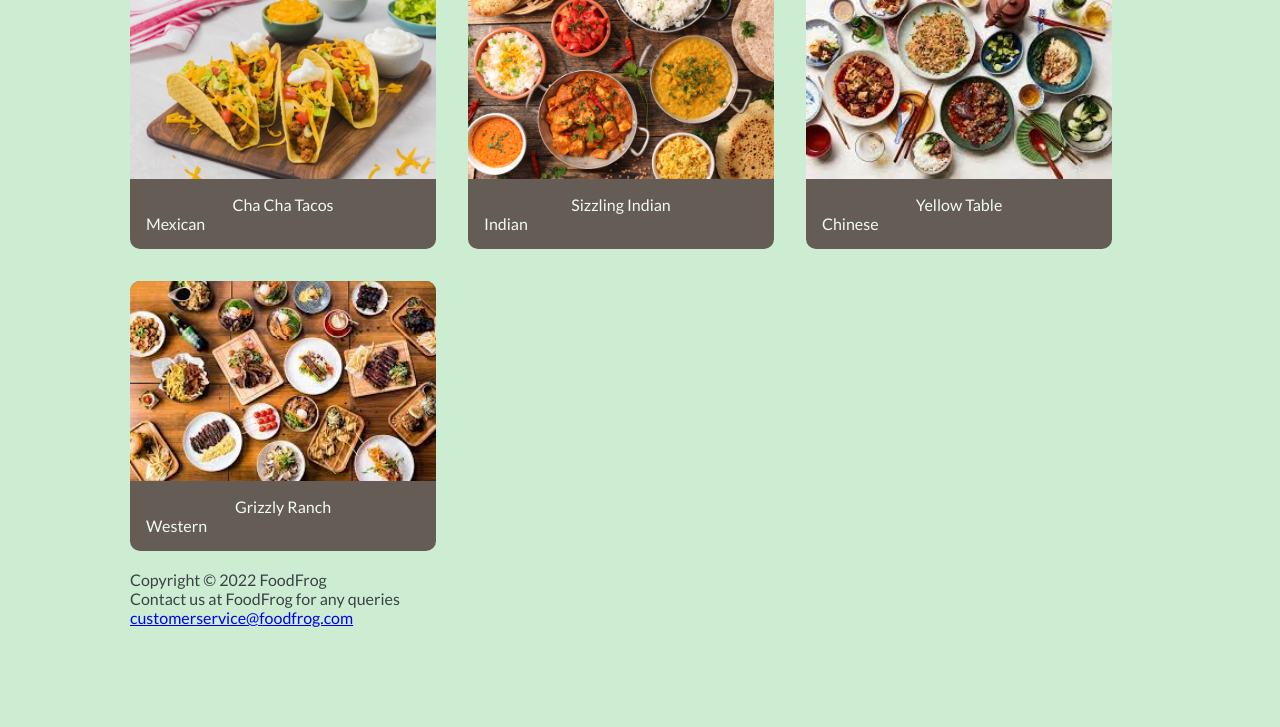
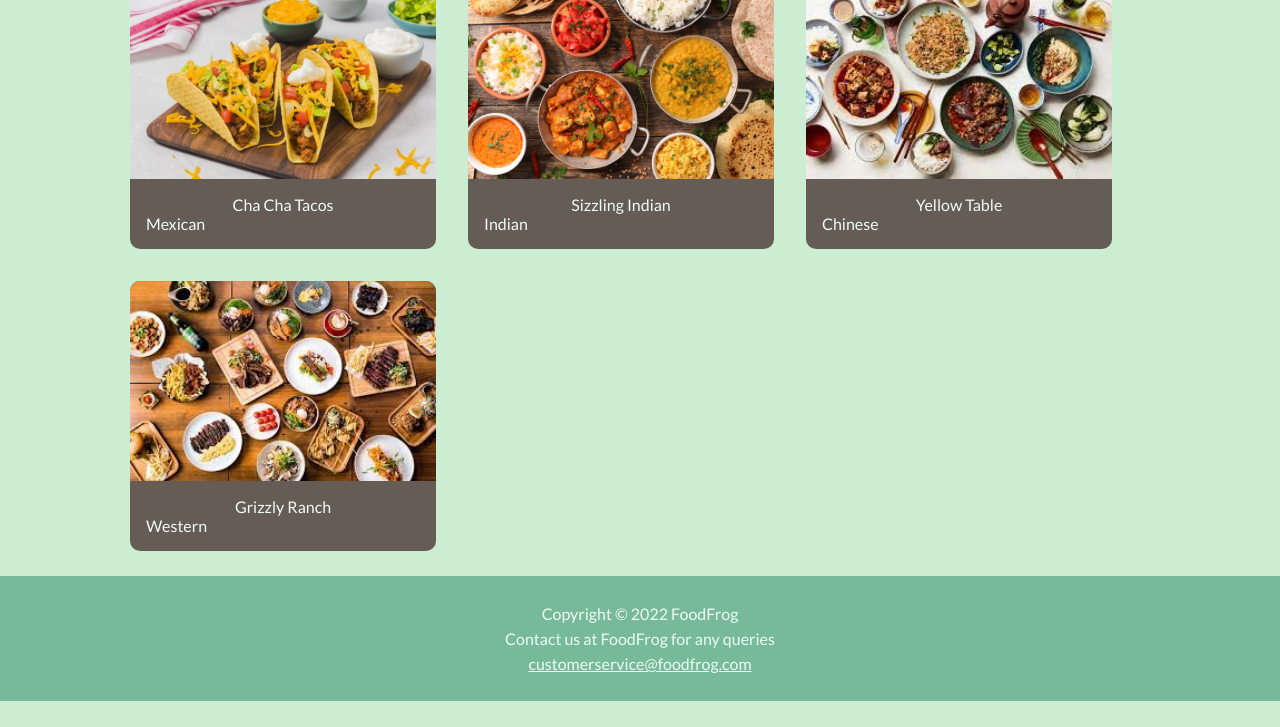
Before and after one commit to limpido/food-frog, a PHP site: page /index.php in a window 1280 px wide. Shown: the part 121-848 px from the top of the page. After the commit the page ends 822 px from the top, so only its background shows below. Run offline with PHP 8.4, Linux system fonts and the light colour scheme; the visitor is signed in with stand-in values (Sample User, id 1); data comes from the database, SQL or seed files in the repository.

Commit message:
update footer styles

```diff
--- a/components/footer.php
+++ b/components/footer.php
@@ -1,6 +1,6 @@
 <?php
-echo '<footer><br>Copyright &copy; 2022 FoodFrog<br>
-Contact us at FoodFrog for any queries<br>
-     <a href="mailto:customerservice@foodfrog.com">customerservice@foodfrog.com</a>
+echo '<footer><div>Copyright &copy; 2022 FoodFrog</div>
+<div>Contact us at FoodFrog for any queries</div>
+     <div><a href="mailto:customerservice@foodfrog.com">customerservice@foodfrog.com</a></div>
  </footer>'
 ?>
--- a/components/nav.php
+++ b/components/nav.php
@@ -10,8 +10,7 @@
     </a>
     <ul>
         <li><a href="shopping-cart.php">Shopping Cart</a></li>
-        <li><a href="orderhistory.html">Order History</a></li>
-        <li><a href="profile.html">Profile</a></li>
+        <li><a href="order-history.php">Order History</a></li>
         <li><a href="logout.php">Log out</a></li>
     </ul>
     </nav>';
--- a/index.php
+++ b/index.php
@@ -65,7 +65,7 @@
 
               for ($i=0; $i < $result->num_rows; $i++) {
                 $store = $result->fetch_object();
-              echo '<a class="link" href="food-store.php?id='.$store->id.'"><div class="food-store">
+                echo '<a class="link" href="food-store.php?id='.$store->id.'&section=main"><div class="food-store">
                 <div class="img-container"><img class="store-img" src="' . $store->image. '"></div>
                 <div class="text-container">
                 <div class="store-title">'.$store->name.'</div>
@@ -75,9 +75,8 @@
               }
               ?>
             </div>
+            <?php include 'components/footer.php';?>
         </main>
     </body>
-  <?php include 'components/footer.php';?>
 </body>
 </html>
-</html>
--- a/style.css
+++ b/style.css
@@ -2,12 +2,19 @@
 
 /* Get rid of all default margins/paddings. Set typeface */
 body {
-  box-sizing: border-box;
-  margin: 100px 130px;
-  padding: 0;
   background-color: #CCEDD2;
   font-family: "lato", sans-serif;
   color: #3C4146;
+  margin: 0;
+}
+
+main {
+  position: relative;
+  min-height: 100vh;
+}
+
+.container {
+  padding: 100px 130px 150px;
 }
 
 .warning {
@@ -29,6 +36,7 @@ height: 80px;
   width: 100%;
   display: flex;
   align-items: center;
+  z-index: 10;
 }
 
 nav * {
@@ -42,6 +50,28 @@ margin: 20px;
 nav li a {
 color: black;
 text-decoration: none;
+}
+
+
+/* footer */
+
+footer {
+  position: absolute;
+  bottom: 0;
+  left: 0;
+  right: 0;
+  background-color: #76BA99;
+  color: #EFFCEF;
+  text-align: center;
+  padding: 28px 0;
+}
+
+footer div:not(:last-child) {
+  margin-bottom: 6px;
+}
+
+footer a {
+  color: #EFFCEF;
 }
 
 
@@ -77,7 +107,6 @@ text-decoration: none;
   padding: 0 20px;
   outline: none;
   background: none;
-  z-index: 1;
 }
 
 input:focus {
@@ -116,3 +145,34 @@ input:focus {
   background-color: darkgray;
   color: black;
 }
+
+
+/* order history table */
+
+table {
+  border: none;
+  width: 100%;
+  border-spacing: 2px;
+}
+
+th {
+  padding: 16px;
+  color: #EFFCEF;
+}
+
+td {
+  padding: 10px;
+  text-align: center;
+}
+
+tr:nth-of-type(even) {
+  background-color: #A0D995;
+}
+
+tr:nth-of-type(odd) {
+  background-color: #6CC4A1;
+}
+
+tr:first-of-type {
+  background-color: #655C56;
+}
```
Lines whose indentation alone changed are shown as unchanged.
